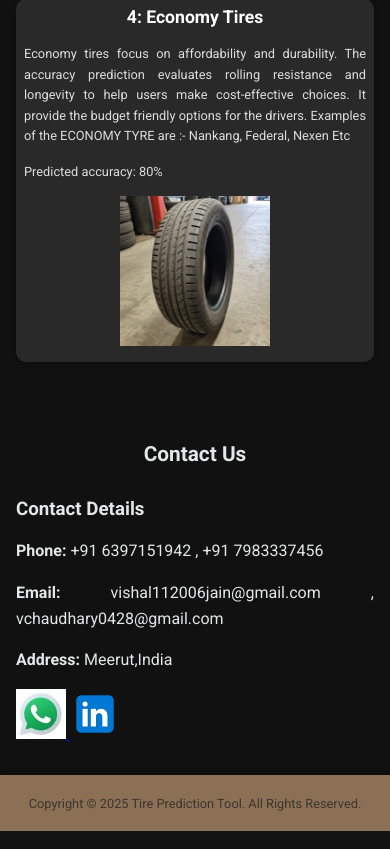
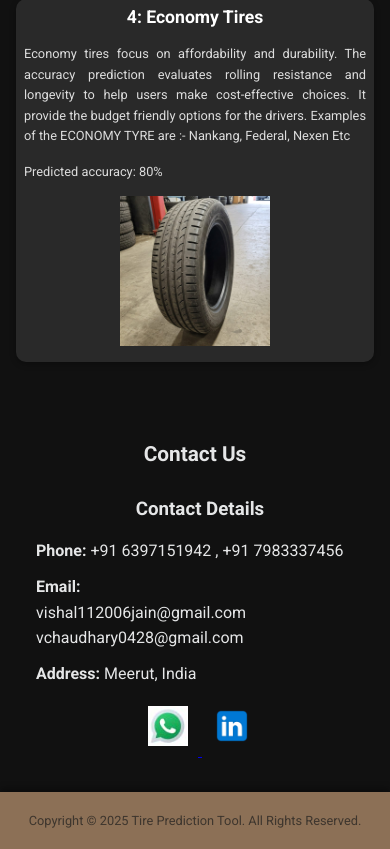
Before and after one commit to Vishal-jain-01/Tire_Prediction_API, a Flask app: page /index in a window 390 px wide. Shown: the part 4191-5040 px from the top of the page. Run offline with Flask 2, Linux system fonts and the light colour scheme; parts of the project's set-up code (start-up, migrations or seed data) failed here and were passed over.

Commit message:
Update email and alerts

```diff
--- a/templates/index.html
+++ b/templates/index.html
@@ -451,11 +451,11 @@
         <h2>Contact Us</h2>
         <div class="container" style="text-align: center;">
         </div>
-        <div class="contact-info" style="text-align: center;"></div>
+        <div class="contact-info" style="text-align: center;">
             <h3>Contact Details</h3>
             <p><strong>Phone:</strong> +91 6397151942 , +91 7983337456</p>
-            <p><strong>Email:</strong> vishal112006jain@gmail.com , vchaudhary0428@gmail.com</p>
-            <p><strong>Address:</strong> Meerut,India</p>
+            <p class="email"><strong>Email:</strong> <br> vishal112006jain@gmail.com <br> vchaudhary0428@gmail.com</p>
+            <p><strong>Address:</strong> Meerut, India</p>
             <a href="https://wa.me/6397151942" target="_blank">
                 <img src="{{ url_for('static', filename='images/whatsappicon.png') }}" alt="Chat with us on WhatsApp" style="display: inline-block;">
             </a>
@@ -464,6 +464,48 @@
             </a>
         </div>
     </section>
+
+    <style>
+        /* Ensure proper spacing and alignment for contact details */
+        .contact-info p {
+            font-size: 1.2em;
+            margin: 10px 0;
+        }
+
+        /* Style for emails (display as block on mobile) */
+        .email {
+            word-break: break-word;
+        }
+
+        /* Responsive styles for mobile screens */
+        @media (max-width: 600px) {
+            .contact-info p {
+                font-size: 1em;
+                text-align: left;
+                padding-left: 10px;
+            }
+
+            .email {
+                display: block;
+                text-align: left;
+                padding-left: 10px;
+            }
+
+            /* Align phone, email, and address properly */
+            .contact-info {
+                text-align: left;
+                padding-left: 10px;
+            }
+
+            /* Make images more visible */
+            .contact-info img {
+                width: 40px; /* Resize images for mobile */
+                height: auto;
+                margin: 10px;
+            }
+        }
+    </style>
+
     <footer>
         <p>Copyright &copy; 2025 Tire Prediction Tool. All Rights Reserved.</p>
     </footer>
```
